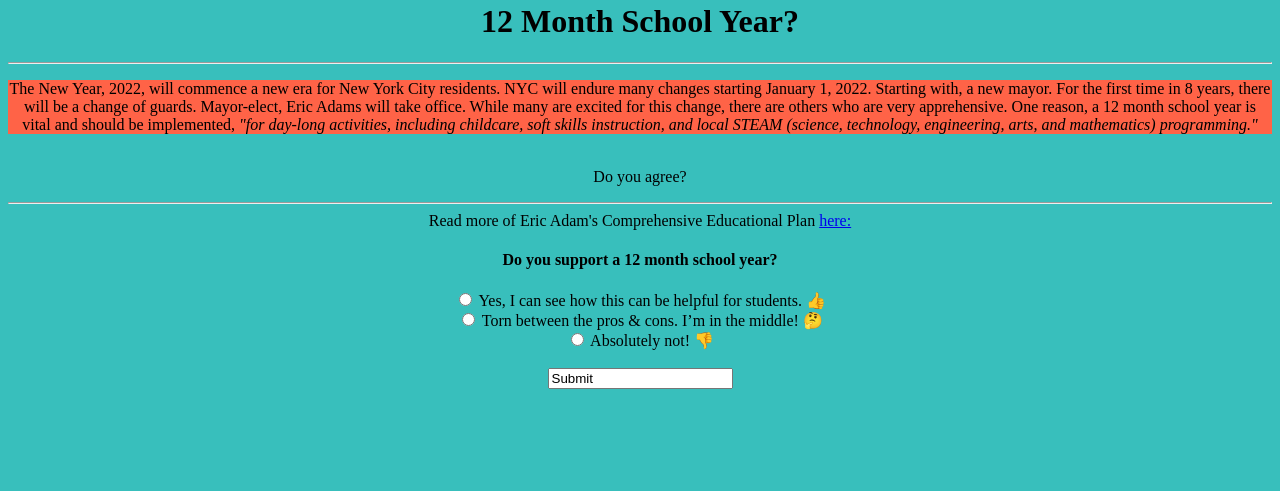
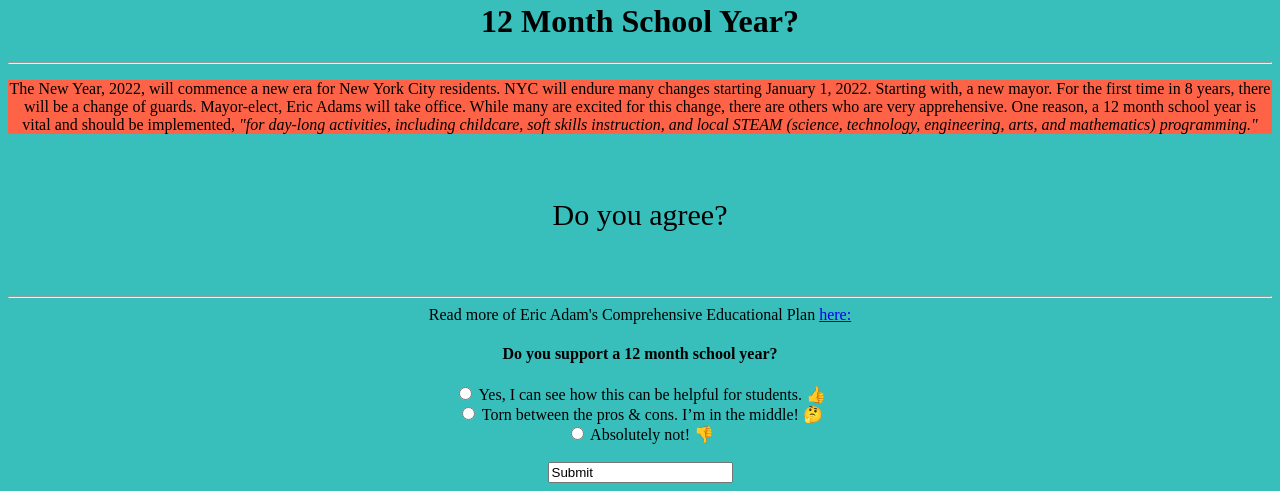
Before and after one commit to MichCS/web-ethicsdemo-2021, a plain HTML site: page index.html in a window 1280 px wide. Shown: the part 330-821 px from the top of the page. Before the commit the page ends 800 px from the top, so only its background shows below. Drawn offline with Linux system fonts and the light colour scheme.

Commit message:
Update index.html

```diff
--- a/index.html
+++ b/index.html
@@ -22,7 +22,7 @@
       <br>
 
 
-        Do you agree? </br></p>
+  <p style="font-size:30px">Do you agree?</p> </br></p>
         </p>
 
     <hr>
```
